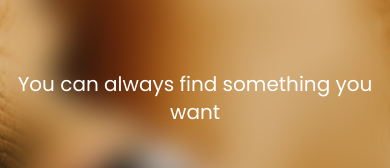
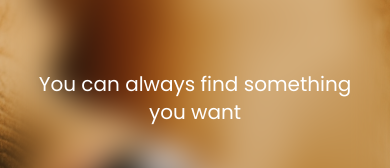
Before and after one commit to apiwatz-lee/MERN-Ecommerce-App, a React (Vite) app in the folder client/: page / in a window 390 px wide. Shown: the part 211-379 px from the top of the page. Built offline with nearby package versions, Linux system fonts and the light colour scheme.

Commit message:
feat:make responsive on navigator and CTA

```diff
--- a/client/src/components/CTA.jsx
+++ b/client/src/components/CTA.jsx
@@ -5,7 +5,7 @@ const CTA = () => {
   return (
     <main className='h-screen w-screen flex justify-center items-center bg-shopping bg-cover bg-top bg-no-repeat  font-poppins'>
         <div className='w-full h-full flex flex-col justify-center items-center backdrop-blur-lg gap-10'>
-            <p className='text-xl text-white text-center'>You can always find something you want</p>
+            <p className='text-xl text-white text-center px-5'>You can always find something you want</p>
             <p>- Sophie Kinsella -</p>
             <Link to='/product' className='border p-10 rounded-xl'>
                 <p className='text-white text-center animate-bounce text-4xl sm:text-5xl font-bold hover:text-amber-200 duration-500'>Shop Now</p>
--- a/client/src/components/Navigator.jsx
+++ b/client/src/components/Navigator.jsx
@@ -19,7 +19,7 @@ export default function Navigator() {
                     <Link
                     to={item.path}
                     className={`text-[15px] sm:text-base text-center text-gray-500 hover:text-gray-800 duration-500
-                            ${location.pathname === item.path ? 'text-gray-950 underline-offset-8 bg-gray-100 sm:p-2 rounded-xl':null}`}>{item.name}</Link>
+                            ${location.pathname === item.path ? 'text-gray-950 font-bold sm:font-normal underline-offset-8 sm:bg-gray-100 sm:p-2 rounded-xl':null}`}>{item.name}</Link>
                 </li>
     })
 
```
Also changed, not shown: 1 other file (tests, documents, lock files or other folders).
